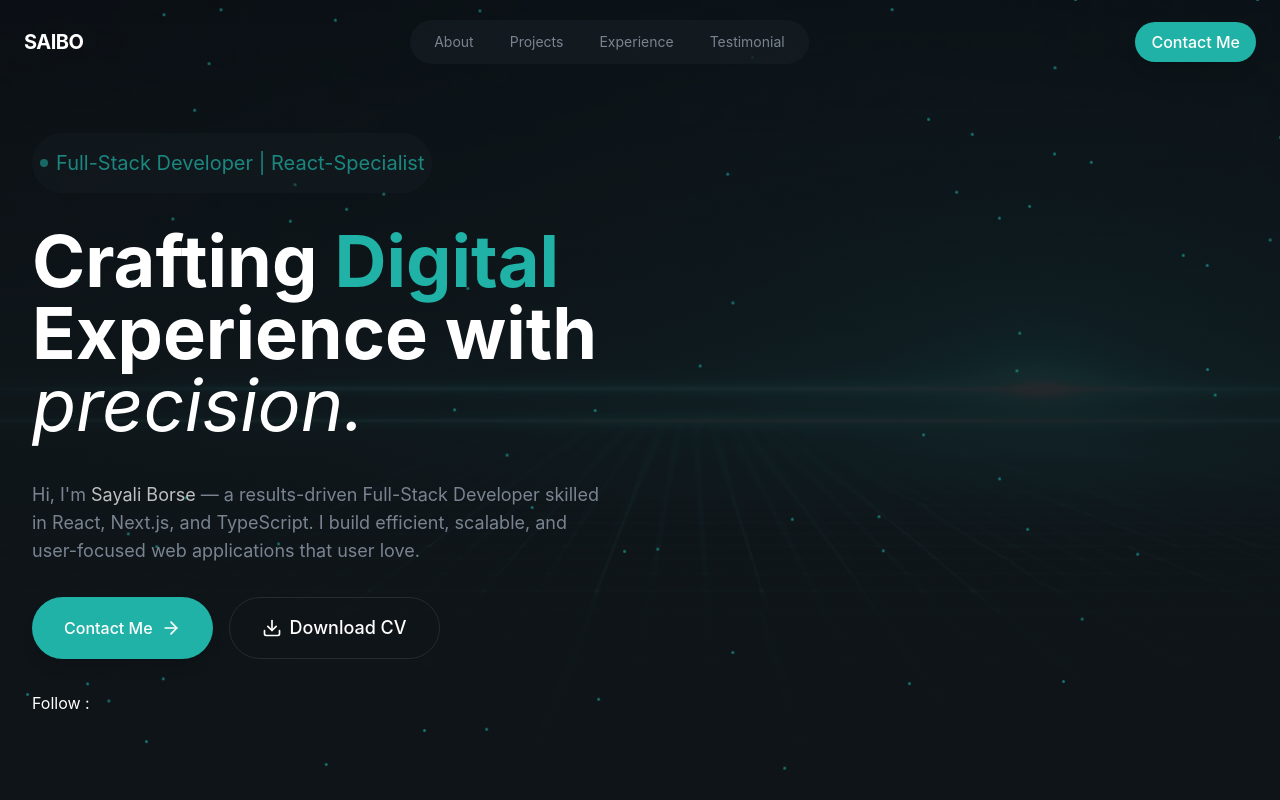
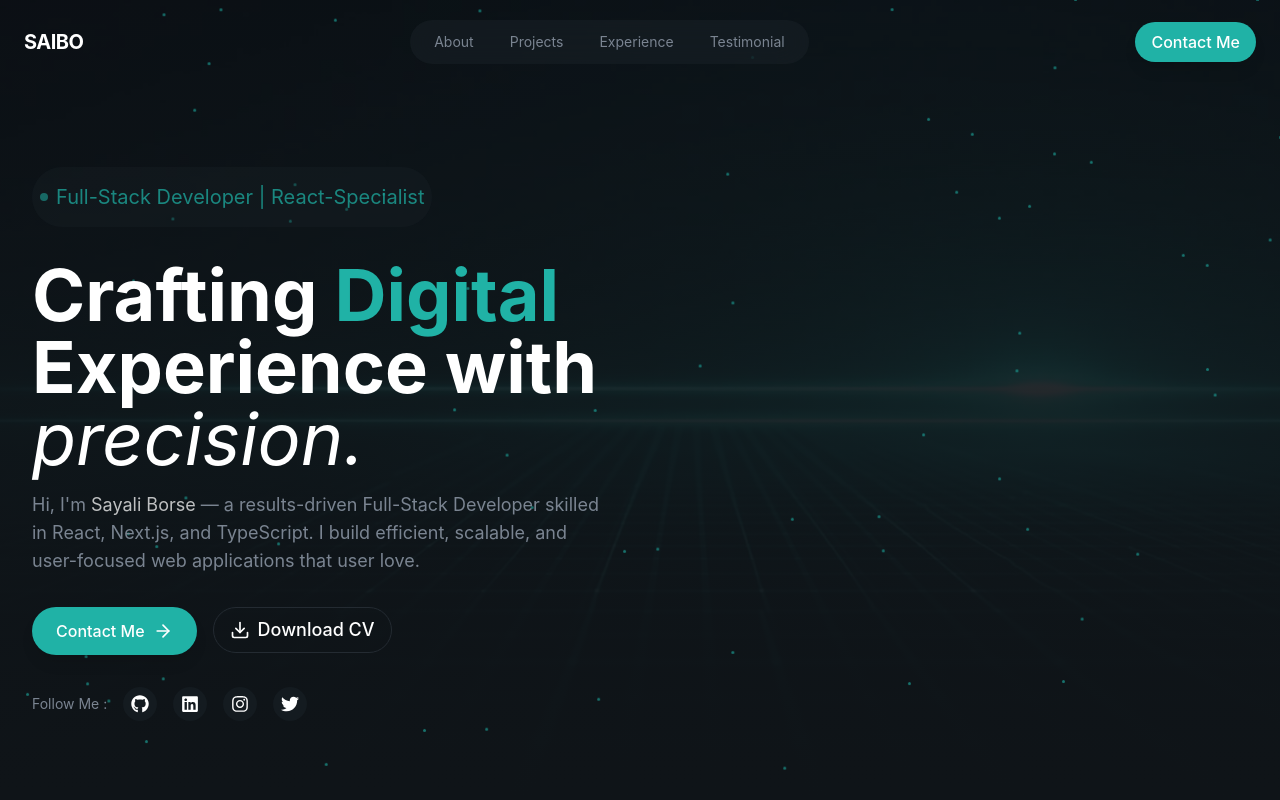
Before and after one commit to sayali-borse/Portfolio-2026, a React (Vite) app: page / in a window 1280 px wide. Built offline with nearby package versions, Linux system fonts and the light colour scheme.

Commit message:
Add all Social Icons in hero section

```diff
--- a/src/components/AnimatedBorderButton.jsx
+++ b/src/components/AnimatedBorderButton.jsx
@@ -10,7 +10,7 @@ const AnimatedBorderButton = () => {
         duration-1000 focus:outline-none focus-visible:ring-2
         focus-visible:ring-primary focus-visible:ring-offset-2
         disabled:opacity-50 disabled:cursor-not-allowed group
-        px-8 py-4 text-lg font-medium rounded-full overflow-visible
+        px-4 py-2 text-lg font-medium rounded-full overflow-visible
         animated-border"
       >
         <svg
--- a/src/sections/Hero.jsx
+++ b/src/sections/Hero.jsx
@@ -1,12 +1,11 @@
 import React from "react";
 import { Button } from "@/components/Button";
 import AnimatedBorderButton from "@/components/AnimatedBorderButton";
-import { ArrowRight } from "lucide-react";
-import { DiGithub } from "react-icons/di";
+import { ArrowRight, Github, Instagram, Linkedin, Twitter } from "lucide-react";
+
 import { FaGithub, FaInstagram, FaLinkedin, FaTwitter } from "react-icons/fa";
 
 // import { SiLinkedin, SiInstagram, SiTwitter, SiGithub } from "react-icons/si";
-// import { FaGithub, FaInstagram, FaLinkedin, FaTwitter } from "react-icons/fa";
 const Hero = () => {
   return (
     <section className="relative min-h-screen flex items-center overflow-hidden ">
@@ -38,7 +37,7 @@ const Hero = () => {
       </div>
 
       {/* ---- content of Hero section---- */}
-      <div className="container mx-auto px-8 pt-32 pb-20 relative z-10 animation-delay-100">
+      <div className="container mx-auto px-8 pt-32 pb-10 relative z-10 animation-delay-100">
         <div className="grid lg:grid-cols-2 gap-12 items-center">
           {/* ---left section  */}
 
@@ -61,7 +60,7 @@ const Hero = () => {
                   precision.
                 </span>
               </h1>
-              <p className=" mt-10   text-lg text-muted-foreground mx-w-lg animate-fade-in animation-delay-1200">
+              <p className="    text-lg text-muted-foreground mx-w-lg animate-fade-in animation-delay-1200">
                 Hi, I'm{" "}
                 <span className="text-white animate-pulse">Sayali Borse</span> —
                 a results-driven Full-Stack Developer skilled in React, Next.js,
@@ -71,7 +70,7 @@ const Hero = () => {
             </div>
             {/* ----- button section---  */}
             <div className="flex flex-wrap gap-4 animate-fade-in animation-delay-300">
-              <Button size="lg">
+              <Button size="default">
                 {" "}
                 Contact Me <ArrowRight className="h-5 w-5" />{" "}
               </Button>
@@ -80,18 +79,35 @@ const Hero = () => {
             </div>
             {/* -----socila links */}
 
-            <div>
-              <span> Follow :</span>
+            <div className="flex items-center gap-4 animate-fade-in ">
+              <span className="text-sm text-muted-foreground">
+                {" "}
+                Follow Me :
+              </span>
               {[
-                { icon: FaGithub, href: "#" },
-                { icon: FaLinkedin, href: "#" },
-                { icon: FaInstagram, href: "#" },
-                { icon: FaTwitter, href: "#" },
-              ].map((social, index) => (
-                <a key="index" href={social.href}>
-                  {social.icon}
-                </a>
-              ))}
+                { icon: FaGithub, href: "https://github.com/sayali-borse" },
+                {
+                  icon: FaLinkedin,
+                  href: "https://www.linkedin.com/in/sayali-borse0/",
+                },
+                {
+                  icon: FaInstagram,
+                  href: "https://www.instagram.com/sayali__borse/",
+                },
+                { icon: FaTwitter, href: "https://x.com/sayaliborse1" },
+              ].map((social, index) => {
+                const Icon = social.icon;
+
+                return (
+                  <a
+                    key={index}
+                    href={social.href}
+                    className="p-2 rounded-full glass hover:bg-primary transition-all duration-300"
+                  >
+                    <Icon size={18} />
+                  </a>
+                );
+              })}
             </div>
           </div>
           {/* --- right section  */}
```
